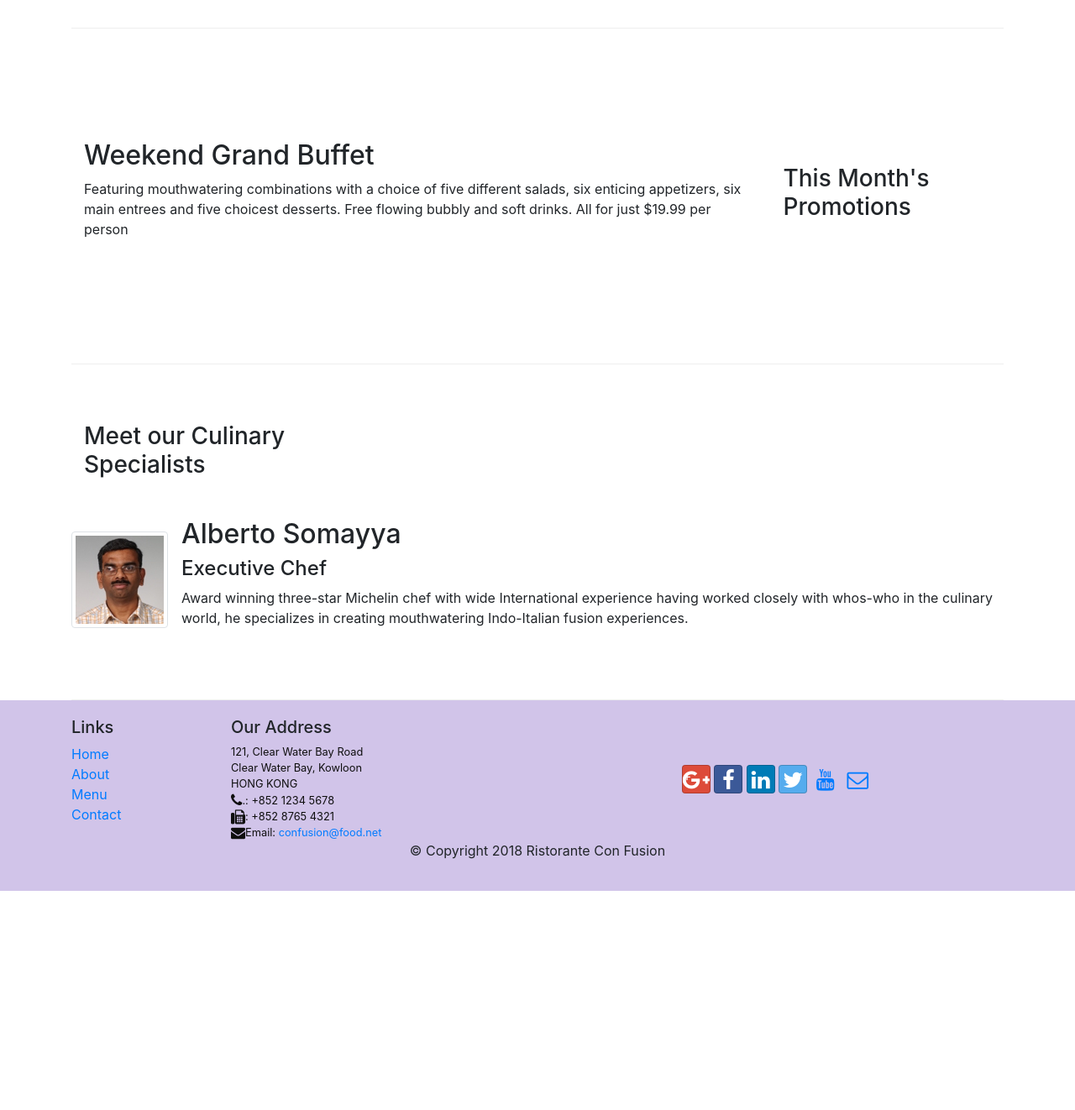
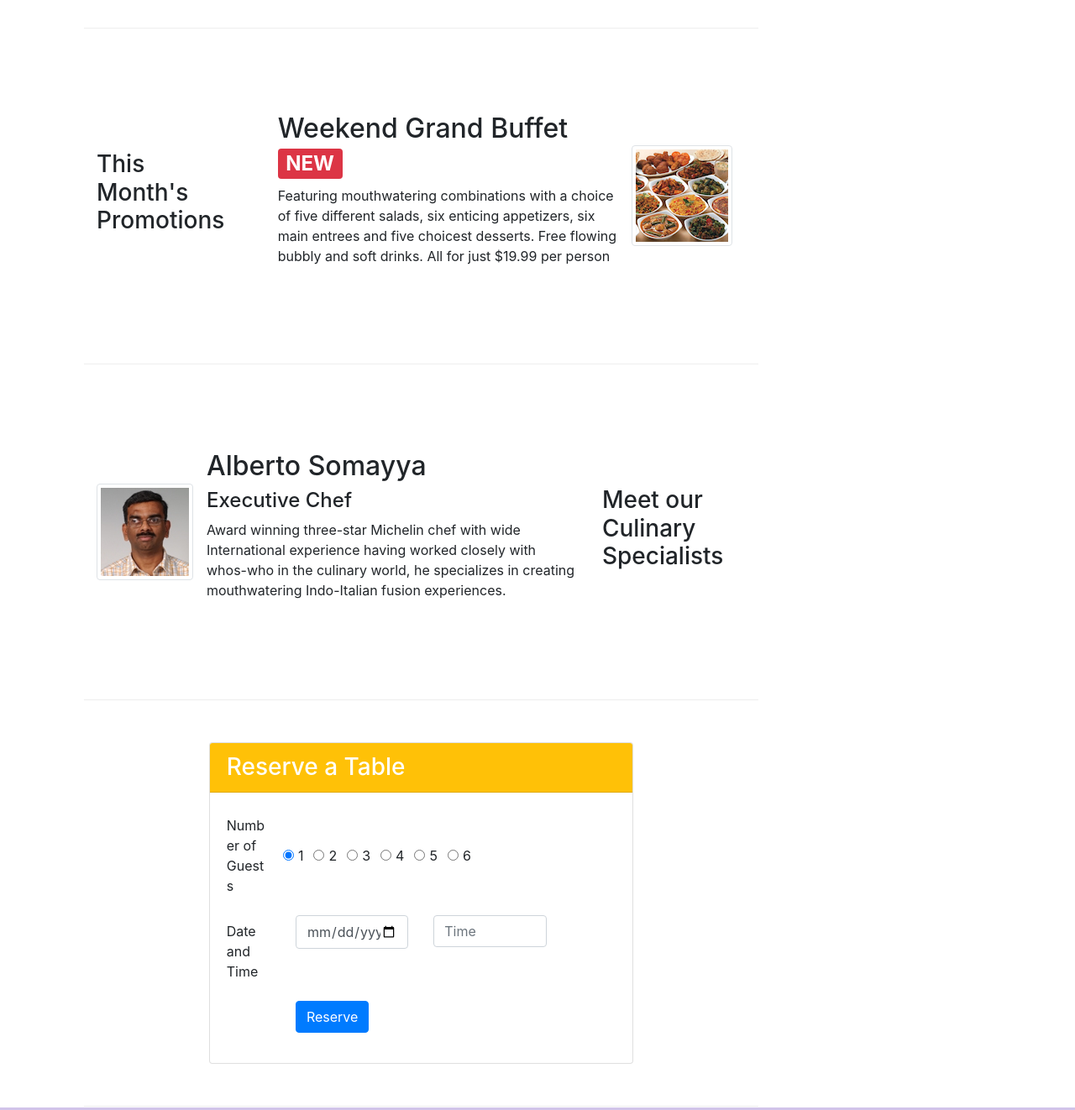
Before and after one commit to evelloso2/conFusion, a website: page index.html in a window 1280 px wide. Shown: the part 700-2022 px from the top of the page at 84% size. Before the commit the page ends 1761 px from the top, so only its background shows below. Drawn offline with nearby package versions, Linux system fonts and the light colour scheme.

Commit message:
Exercício 2 finalizado - Formas e Imagens

```diff
--- a/index.html
+++ b/index.html
@@ -31,6 +31,7 @@
             </div>
         </div>
     </nav>
+
     <header class="jumbotron">
         <div class="container">
             <div class="row row-header">
@@ -38,23 +39,27 @@
                     <h1>Ristorante con Fusion</h1>
                     <p>We take inspiration from the World's best cuisines, and create a unique fusion experience. Our lipsmacking creations will tickle your culinary senses!</p>
                 </div>
-                <div class="col-12 col-sm">
+                <div class="col-12 col-sm-3 align-self-center">
+                    <img src="img/logo.png" class="img-fluid">
                 </div>
-                 <div class="col-12 col-sm align-self-center">
-                    <img src="img/logo.png" class="img-fluid">
+                <div class="col-12 col-sm-3 align-self-center mt-4">
+                    <a href="#reservation-card" class="btn btn-warning btn-block">Reserve Table</a>
                 </div>
             </div>
         </div>
     </header>
 
     <div class="container">
+        <div class="col-sm-9">
             <div class="row row-content align-items-center">
-            <div class="col-12 col-sm-4 order-sm-first col-md-3">
+                <div class="order-first order-sm-last col-sm-3">
                     <h3>Our Lipsmacking Culinary Creations</h3>
                 </div>
-            <div class="media">
+
+                <div class="media col-sm-9">
                     <img class="d-flex mr-3 img-thumbnail align-self-center"
                         src="img/uthappizza.png" alt="Uthappizza">
+
                     <div class="media-body">
                     <h2 class="mt-0">Uthappizza <span class="badge badge-danger"> HOT </span>
                         <span class="badge badge-pill badge-secondary"> $4.99 </span>
@@ -65,24 +70,27 @@
                         Buffalo Paneer.</p>
                     </div>
                 </div>
-
             </div>
 
-
         <div class="row row-content align-items-center">
-            <div class="col-12 col-sm-4 order-sm-last col-md-3">
+            <div class="order-first col-sm-3">
                 <h3>This Month's Promotions</h3>
             </div>
+            <div class="media col-sm-9">
+                <img class="d-flex mr-3 img-thumbnail align-self-center order-last"
+                                    src="img/buffet.png" alt="Uthappizza" >
                 <div class="col col-sm col-md">
-                <h2>Weekend Grand Buffet</h2>
-                <p>Featuring mouthwatering combinations with a choice of five different salads, six enticing appetizers, six main entrees and five choicest desserts. Free flowing bubbly and soft drinks. All for just $19.99 per person </p>
+                    <h2>Weekend Grand Buffet <span class="badge badge-danger"> NEW </span></h2>
+                    <p class="d-none d-sm-block">Featuring mouthwatering combinations with a choice of five different salads, six enticing appetizers, six main entrees and five choicest desserts. Free flowing bubbly and soft drinks. All for just $19.99 per person </p>
+                </div>
             </div>
         </div>
 
         <div class="row row-content align-items-center">
-            <div class="col-12 col-sm-4 col-md-3">
+            <div class="order-first order-sm-last col-sm-3">
                 <h3>Meet our Culinary Specialists</h3>
             </div>
+            <div class="col-sm-9">
                 <div class="media">
                     <img class="d-flex mr-3 img-thumbnail align-self-center"
                     src="img/alberto.png" alt="Alberto Somayya">
@@ -99,6 +107,65 @@
             </div>
         </div>
 
+        <div class="row row-content align-items-center">
+            <div class="col-12 offset-sm-2 col-sm-8">
+                <div class="card align-self-center" id="reservation-card">
+                    <h3 class="card-header bg-warning text-white">Reserve a Table</h3>
+                    <div class="card-body">
+                        <form>
+                            <div class="form-group row">
+                                <label for="numberguests" class="col-sm-2 col-form-label">Number of Guests </label>
+                                <div class="form-check form-check-inline">
+                                    <input class="form-check-input" type="radio" name="numberguests" id="numberguests1" value="option1" checked>
+                                    <label class="form-check-label" for="numberguests1">1</label>
+                                </div>
+                                <div class="form-check form-check-inline">
+                                    <input class="form-check-input" type="radio" name="numberguests" id="numberguests2" value="option2">
+                                    <label class="form-check-label" for="numberguests2">2</label>
+                                </div>
+                                <div class="form-check form-check-inline">
+                                    <input class="form-check-input" type="radio" name="numberguests" id="numberguests3" value="option3">
+                                    <label class="form-check-label" for="numberguests3">3</label>
+                                </div>
+                                <div class="form-check form-check-inline">
+                                    <input class="form-check-input" type="radio" name="numberguests" id="numberguests4" value="option4">
+                                    <label class="form-check-label" for="numberguests4">4</label>
+                                </div>
+                                <div class="form-check form-check-inline">
+                                    <input class="form-check-input" type="radio" name="numberguests" id="numberguests5" value="option5">
+                                    <label class="form-check-label" for="numberguests5">5</label>
+                                </div>
+                                <div class="form-check form-check-inline">
+                                    <input class="form-check-input" type="radio" name="numberguests" id="numberguests6" value="option6">
+                                    <label class="form-check-label" for="numberguests6">6</label>
+                                </div>
+                            </div>
+                            <div class="form-group row">
+                                <label for="telnum" class="col-12 col-sm-2 col-form-label">Date and Time</label>
+                                <div class="col-6 col-sm-4">
+                                    <input type="date" class="form-control" id="date" name="date" placeholder="Date">
+                                </div>
+                                <div class="col-6 col-sm-4">
+                                    <input type="datetime" class="form-control" id="time" name="time" placeholder="Time">
+                                </div>
+                            </div>
+                            <div class="form-group row">
+                                <div class="offset-sm-2 col-sm-5">
+                                    <button type="submit" class="btn btn-primary">Reserve</button>
+                                </div>
+                            </div>
+                        </form>
+                    </div>
+                </div>
+            </div>
+            <div class="col-12 col-sm">
+            </div>
+        </div>
+        </div>
+        <div class="col-sm-3">
+        </div>
+
+    </div>
     <footer class="footer">
         <div class="container">
             <div class="row">
```
Also changed, not shown: contactus.html (+4 -4 lines). Lines whose indentation alone changed are shown as unchanged.
